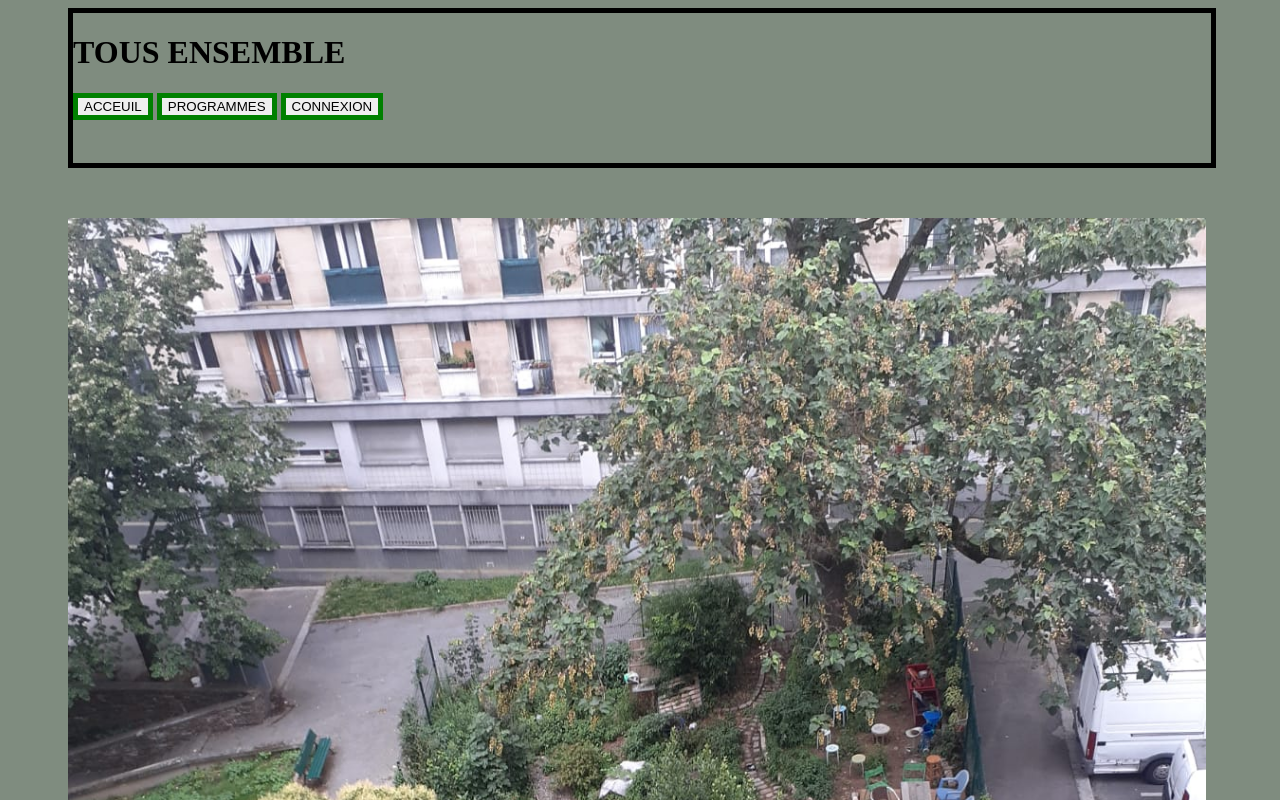
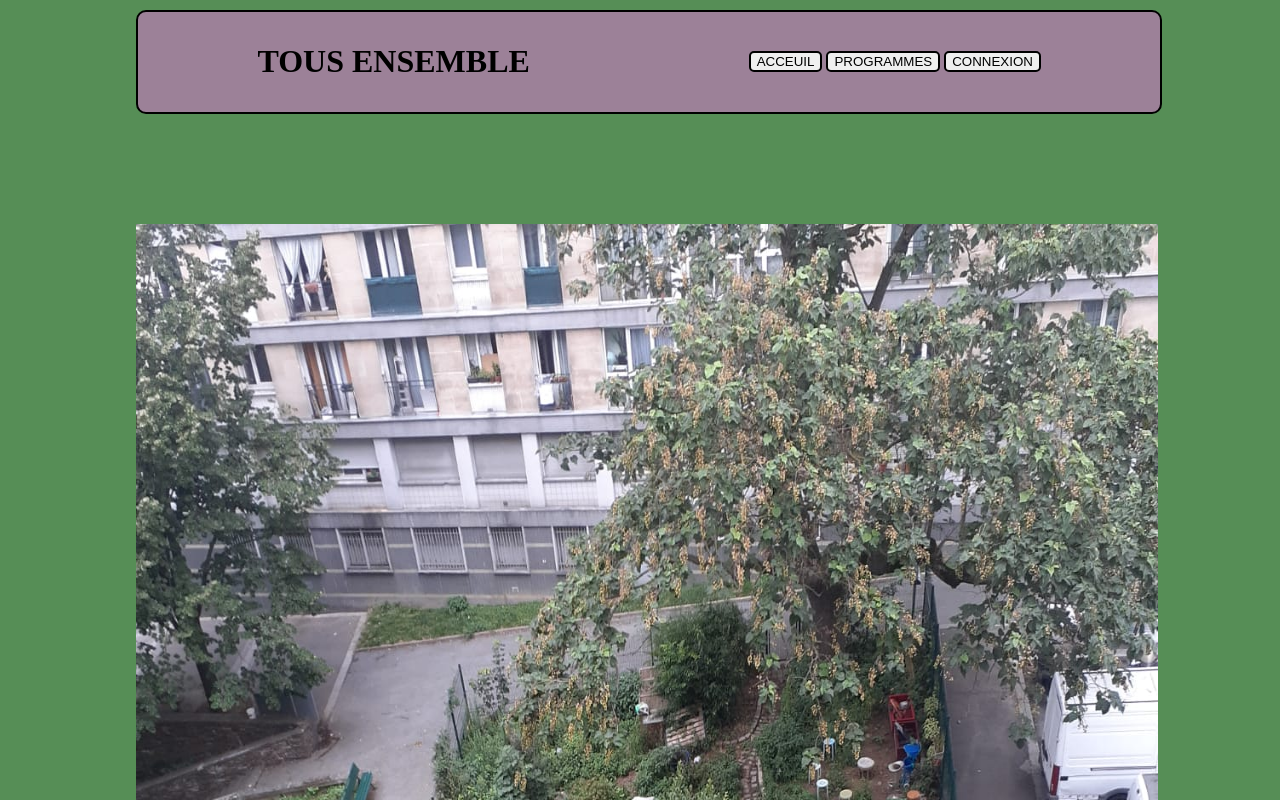
Before and after one commit to Hayat-BENSALAH/site-pour-association-amicale, a plain HTML site: page index.html in a window 1280 px wide. Shown: the top 800 px of the page. Drawn offline with Linux system fonts and the light colour scheme.

Commit message:
add text

```diff
--- a/index.css
+++ b/index.css
@@ -1,43 +1,39 @@
 body {
-    background-color: rgb(127, 140, 127);
+    background-color: rgb(86, 142, 86);
+    padding-left: 10%;
 }
-
 header{
-
-    border: solid 5px black;
+    margin-top: 10px;
+}
+header, footer{
+    background: rgb(156, 129, 152);
+    border: solid 2px black;
+    border-radius: 10px;
+    height: 100px;
     width: 90%;
-    height: 150px;
+    margin-bottom: 60px;
 }
-h1{
+.container-flex {
+    display: flex;
+    justify-content: space-around;
+    align-items: center;
+    padding: 10px ;
+}
+button{
+    border: solid 2px black;
+    border-radius: 5px;
+    cursor: pointer;
 
 }
-.container-navbar{
-    display: flex;
-
-}
-
-header, img, footer{
-    margin-left: 60PX;
-}
-
-button{
-    border: solid 5px green;
-
-
-}
-
 img{
     width: 90%;
     margin-top: 50PX;
-    padding: 0;
+    min-height: 200vh;
+    padding-bottom: 50px;
 }
 footer{
-    border: solid 5px black;
-    width: 90%;
-    height: 150px;
-    margin-top: 60px;
+    padding: 45px 0 0 0;
 }
-
-li{
-    list-style: none;
+button:hover{
+    background: rgb(127, 140, 127);;
 }
--- a/index.html
+++ b/index.html
@@ -10,9 +10,11 @@
 <body>
 
    <header>
-        <navbar class="container-navbar">
-            <div>
-                <h1>TOUS ENSEMBLE</h1>
+        <navbar class="container-flex">
+
+                <div><h1>TOUS ENSEMBLE</h1></div>
+
+                <div class="grp-button">
                 <button>ACCEUIL</button>
                 <button>PROGRAMMES</button>
                 <button>CONNEXION</button>
@@ -26,14 +28,10 @@
 
     </main>
     <footer>
-        <nav>
-            <div>
-                <ul>
-                    <li>A propos de nous</li>
-                    <li>Contact</li>
-                    <li>Réseaux sociaux</li>
-                </ul>
-            </div>
+        <navbar class="container-flex">
+            <button>A propos de nous</button>
+            <button>Nous contacter</button>
+            <button>Réseaux sociaux</button>
         </nav>
     </footer>
     <script rel="script.js"></script>
```
